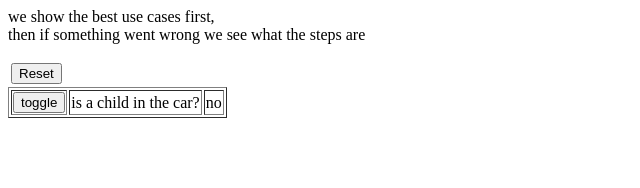
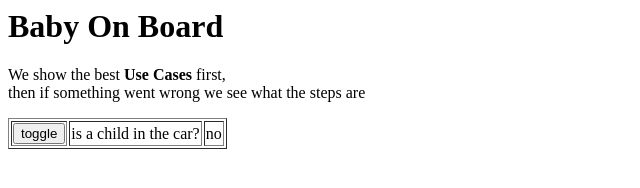
Before and after one commit to PitherBro/carseat, a website: page public/index.html in a window 1280 px wide. Shown: the whole page, without its empty margins (0-640 px from the left). Drawn offline with Linux system fonts and the light colour scheme.

Commit message:
touching up

```diff
--- a/public/index.html
+++ b/public/index.html
@@ -6,14 +6,17 @@
     <script src="index.js"></script>
 </head>
 <body>
-    <p>we show the best use cases first,
+    <h1>Baby On Board</h1>
+    <p>We show the best <strong>Use Cases</strong> first,
         <br>then if something went wrong we see what the steps are</p>
-<table>
-    <tr>
-        <td><button onclick="reset();">Reset</button></td>
-    </tr>
-</table>
+
+
 <!--
+  <table>
+            <tr>
+                <td><button onclick="reset();">Reset</button></td>
+            </tr>
+        </table>
 <p>&#x2717; &#x2713;</p>
 -->
 
--- a/public/index.js
+++ b/public/index.js
@@ -20,9 +20,15 @@ function reset(){
     var alertSend = document.getElementById("alertSend");
     var alertBlock = document.getElementById("alertBlock");
     var betterBlock = document.getElementById("betterBlock");
+
     phone.hidden= true;
+    //phone.innerHTML = "no";
+
     checkConnection.hidden = true;
-    alert.hidden = true;
+    //checkConnection.innerHTML = "no";
+
+    //checkConnection.innerHTML = "no";
+
     alertCheck.hidden = true;
     alertCheckAgain.hidden =true;
     alertSend.hidden = true;
```
